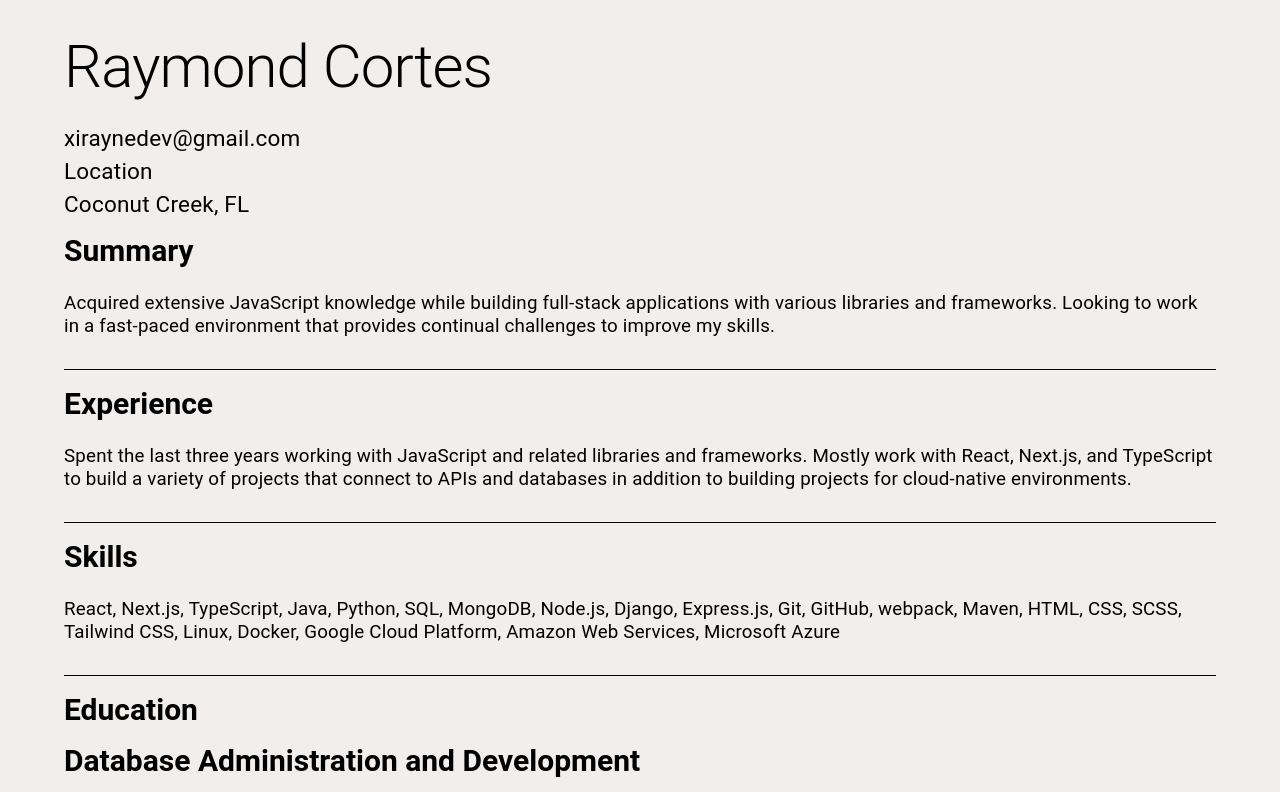
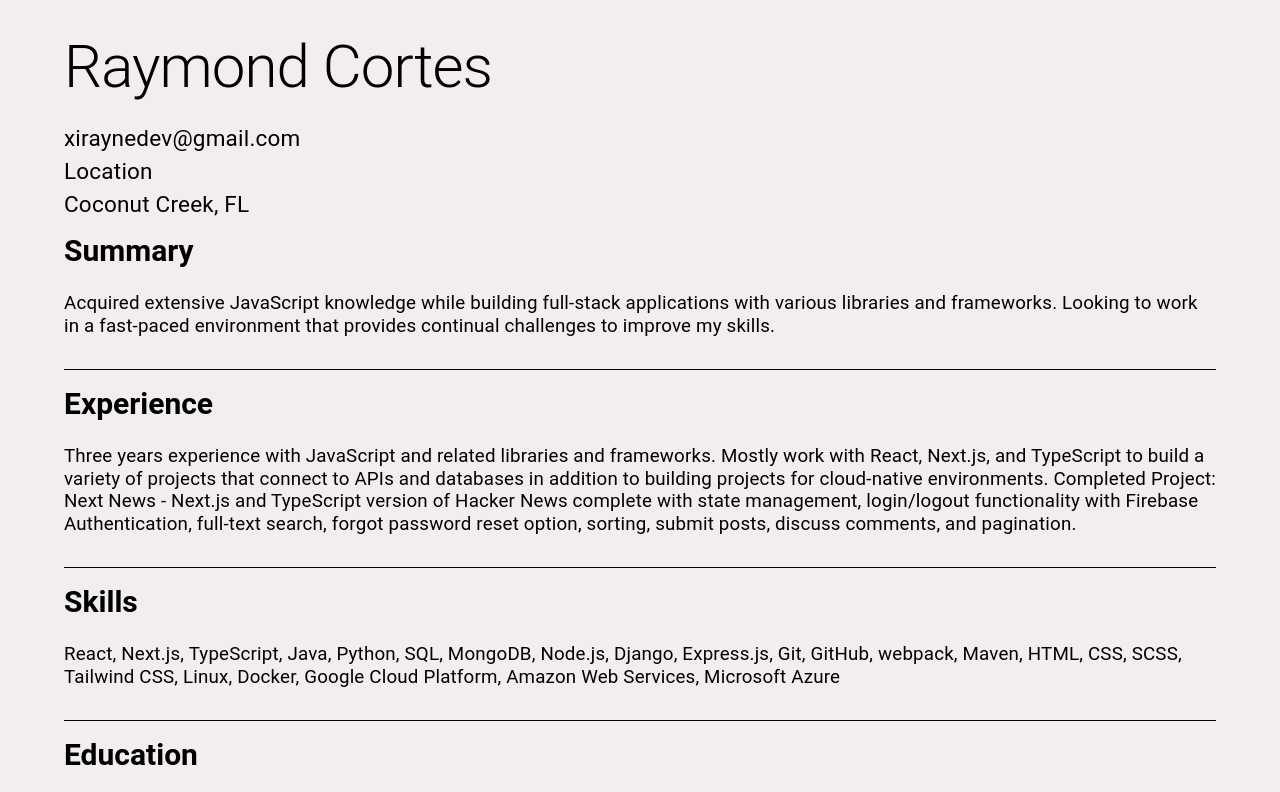
Before and after one commit to xiraynedev/portfolio-v2, a React app: page /resume in a window 1280 px wide. Shown: the top 792 px of the page. Built offline with nearby package versions, Linux system fonts and the light colour scheme.

Commit message:
update resume experience component

```diff
--- a/src/components/Resume/Experience.tsx
+++ b/src/components/Resume/Experience.tsx
@@ -4,7 +4,11 @@ import { SectionComponent } from './SectionComponent';
 export const Experience: FC = () => {
   const experience = {
     title: 'Experience',
-    description: `Spent the last three years working with JavaScript and related libraries and frameworks. Mostly work with React, Next.js, and TypeScript to build a variety of projects that connect to APIs and databases in addition to building projects for cloud-native environments.`,
+    description: `Three years experience with JavaScript and related libraries and frameworks. Mostly work with React, Next.js, and
+TypeScript to build a variety of projects that connect to APIs and databases in addition to building projects for cloud-native environments.
+Completed Project: Next News - Next.js and TypeScript version of Hacker News complete with state management,
+login/logout functionality with Firebase Authentication, full-text search, forgot password reset option, sorting, submit
+posts, discuss comments, and pagination.`,
   };
 
   return <SectionComponent {...experience} />;
```
